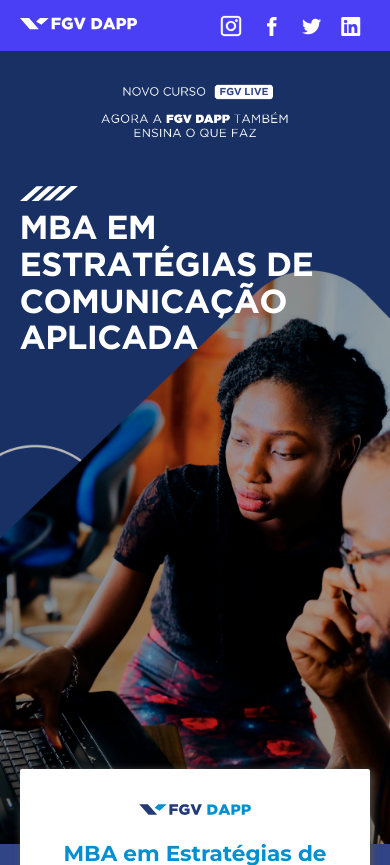
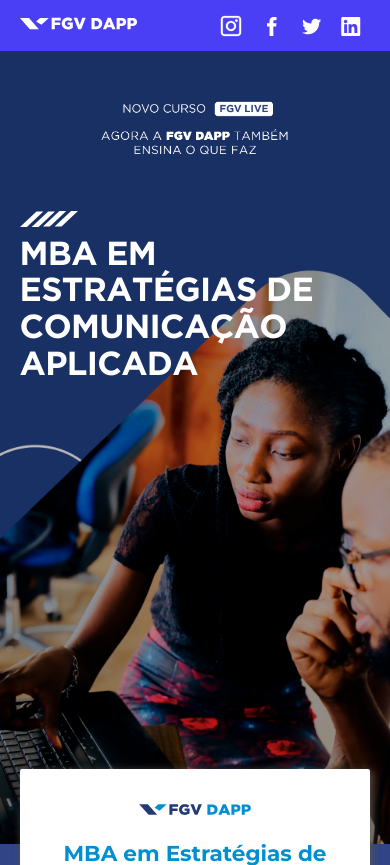
Before and after one commit to yanhill/mba-em-estrategia-de-comunicacao-aplicada, a PHP site: page / in a window 390 px wide. Shown: the top 865 px of the page. Run offline with PHP 8.4, Linux system fonts and the light colour scheme.

Commit message:
Add files via upload

```diff
--- a/style-header.css
+++ b/style-header.css
@@ -154,7 +154,7 @@
     }
     .header-content{
         position: absolute;
-        top: 22vh;
+        top: 25vh;
     }
     .agora-container{
         display: flex;
@@ -206,7 +206,7 @@
         color:white;
     }
     .novo-curso-container{
-        top: 10vh;
+        top: 12vh;
         position: absolute;
         display: flex;
         width: 100%;
```
